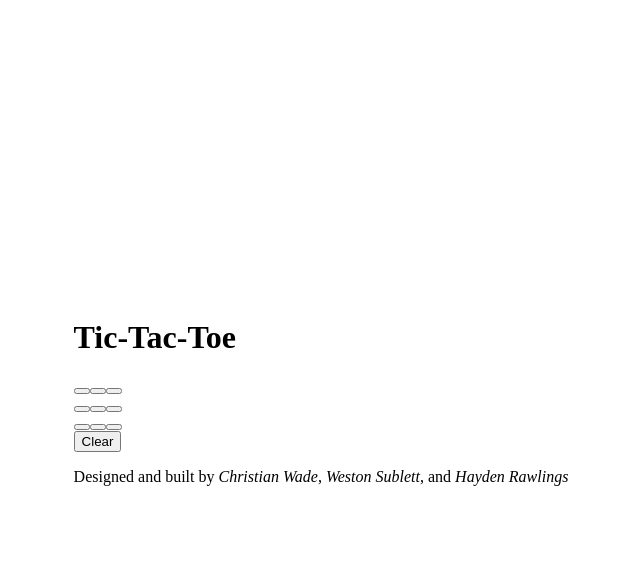
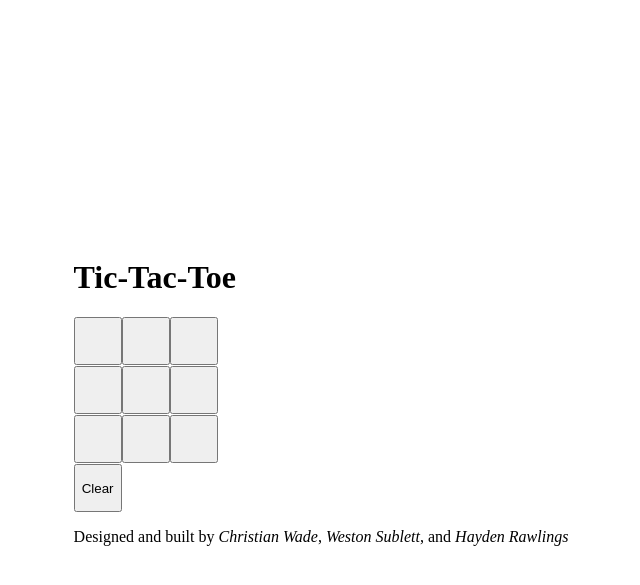
Before and after one commit to wsman217/UNO, a PHP site: page / in a window 1280 px wide. Shown: the top 585 px of the page, without its empty margins (319-959 px from the left). Run offline with PHP 8.4, Linux system fonts and the light colour scheme.

Commit message:
Make buttons bigger

```diff
--- a/styles.css
+++ b/styles.css
@@ -14,6 +14,8 @@ body {
 
 button{
     cursor: pointer;
+    height: 3rem;
+    width: 3rem;
 }
 
 .grid-container {
```
